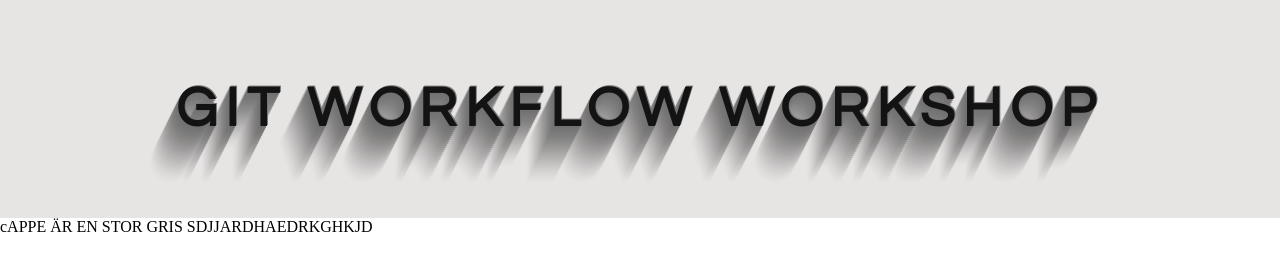
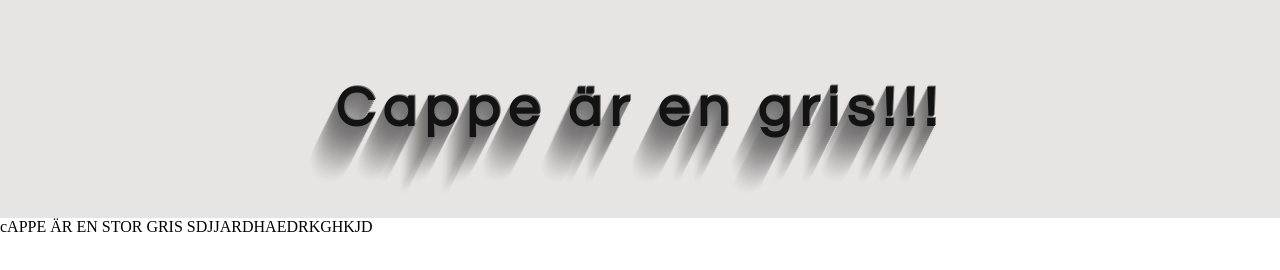
Before and after one commit to LarsPihl/CappeLars, a plain HTML site: page index.html in a window 1280 px wide. Drawn offline with Linux system fonts and the light colour scheme.

Commit message:
Cappe är en gris

```diff
--- a/index.html
+++ b/index.html
@@ -10,7 +10,7 @@
 
 <body>
 
-    <h1 class="page-heading">GIT WORKFLOW WORKSHOP</h1>
+    <h1 class="page-heading">Cappe är en gris!!!</h1>
 
     <p>cAPPE ÄR EN STOR GRIS SDJJARDHAEDRKGHKJD<JGROJFGCL N</p>
 
```
